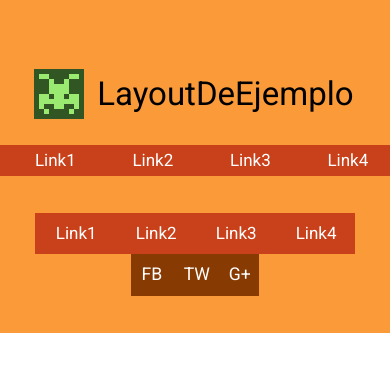
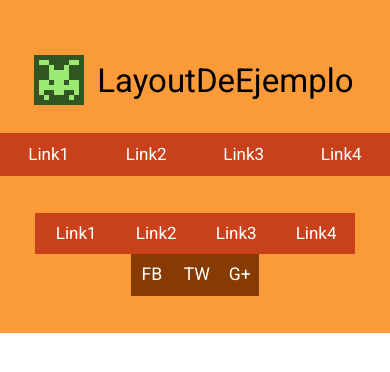
Before and after one commit to yarapaz/prueba-de-maquetacion-create, a website: page src/html/index.html in a window 390 px wide. Drawn offline with nearby package versions, Linux system fonts and the light colour scheme; files that its build step writes are made by us from their sources; files whose address does not match are found by name.

```diff
--- a/src/scss/layout/_header.scss
+++ b/src/scss/layout/_header.scss
@@ -8,13 +8,12 @@
   align-items: center;
   font-family: $mainFont;
   &__section {
-    width: 400px;
     display: flex;
     justify-content: center;
     align-items: center;
     gap: 10.8px;
     font-size: rem(33);
-    margin-bottom: 26px;
+    margin-bottom: 27.5px;
   }
   &__img_wrapper {
     width: 50px;
@@ -33,19 +32,23 @@
       top: 9px;
     }
   }
+  &__main_title {
+    margin-top: 3px;
+  }
   &__menu {
     width: 100%;
     background-color: $navMainColor;
     &__list {
-      display: flex;
-      justify-content: space-around;
+      display: grid;
+      grid-template-columns: auto auto auto auto;
+      grid-template-rows: auto;
     }
     &__item {
       text-align: center;
     }
     &__link {
       display: block;
-      padding: 16.2%;
+      padding: 13.3%;
       text-decoration: none;
       color: $linkColor;
       font-size: rem(17);
```
